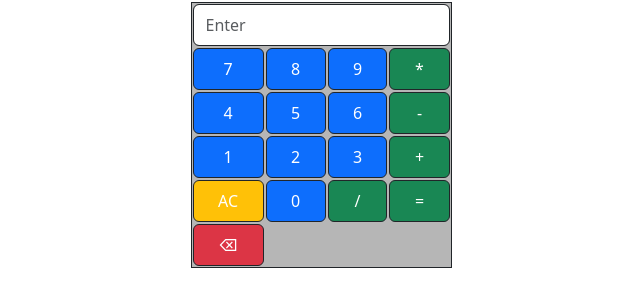
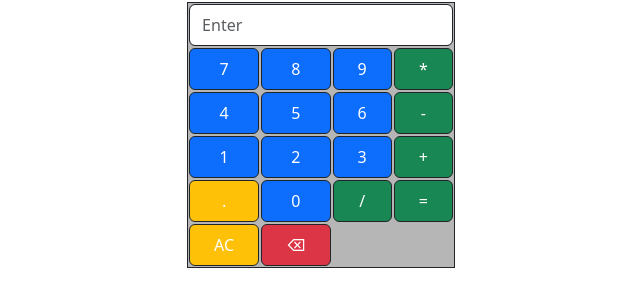
Before and after one commit to Abdul-Latif-123/Online-Calculator, a plain HTML site: page index.html in a window 1280 px wide. Shown: the part 166-472 px from the top of the page, without its empty margins (319-959 px from the left). Drawn offline with nearby package versions, Linux system fonts and the light colour scheme.

Commit message:
online-calculator

```diff
--- a/index.html
+++ b/index.html
@@ -58,7 +58,7 @@
                     </tr>
                     <tr>
                         <td><button class="px-4 py-2 border border-1 text-white border-dark btn btn-warning" style="width: 100%;"
-                                onclick="clearText()">AC</button>
+                                onclick="displayNumber('.')">.</button>
                         </td>
                         <td><button class="px-4 py-2 border border-1 text-white border-dark btn btn-primary" style="width: 100%;"
                                 onclick="displayNumber(0)">0</button></td>
@@ -68,6 +68,9 @@
                                 onclick="performOperation()">=</button></td>
                     </tr>
                     <tr>
+                        <td><button class="px-4 py-2 border border-1 text-white border-dark btn btn-warning" style="width: 100%;"
+                                onclick="clearText()">AC</button>
+                        </td>
                         <td><button class="px-4 py-2 border border-1 text-white border-dark btn btn-danger" style="width: 100%;"
                                 onclick="backSpace()">&#9003</button></td>
                     </tr>
```
